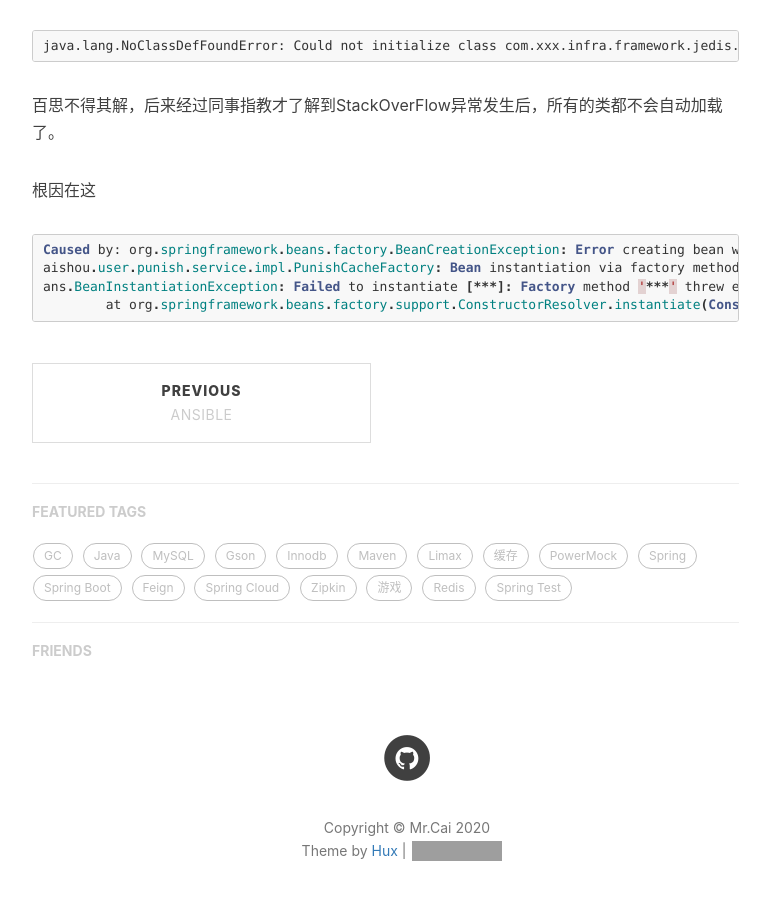
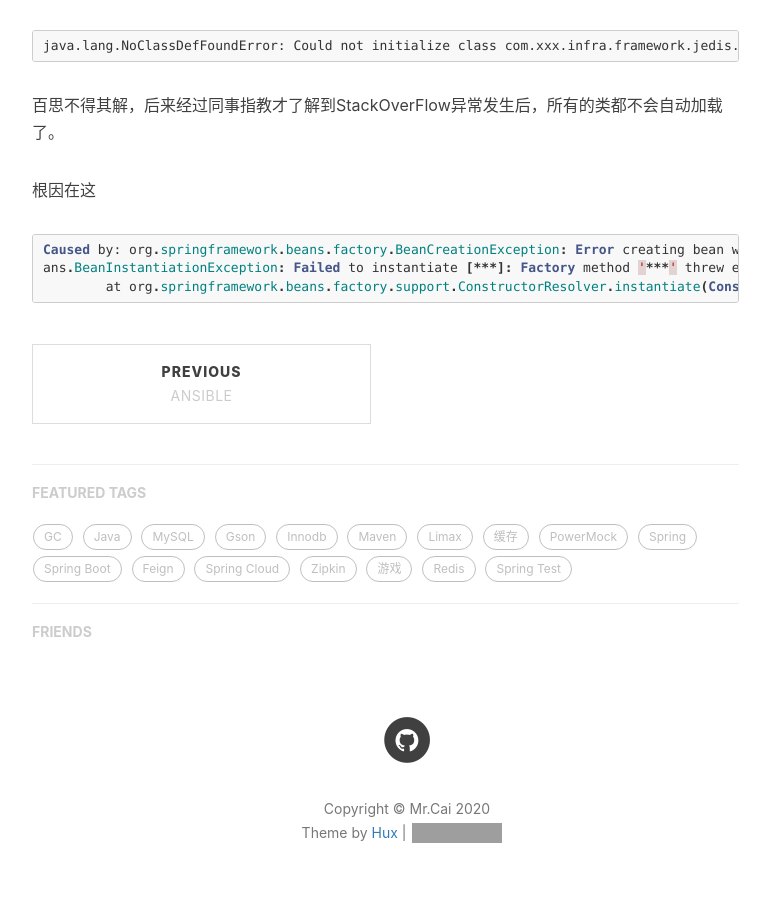
Before and after one commit to SystemOutPrint/systemoutprint.github.io, a Jekyll site: the page built from _posts/2020-06-02-类静态代码块初始化报错.md, in a window 1280 px wide and 900 px high, scrolled down 765 px. Shown: the whole window, without its empty margins (233-1003 px from the left). Built offline with Jekyll 4.4.1, drawn with Linux system fonts in a browser that asks for light colours; nearby versions of some CDN libraries; comment, search, counter and statistics services are not loaded; grey boxes are pictures that could not be loaded.

Commit message:
add 2020-06-02.md

````diff
--- a/_posts/2020-06-02-类静态代码块初始化报错.md
+++ b/_posts/2020-06-02-类静态代码块初始化报错.md
@@ -24,8 +24,7 @@
 根因在这
 
 ```java
-Caused by: org.springframework.beans.factory.BeanCreationException: Error creating bean with name '***' defined in com.ku
-aishou.user.punish.service.impl.PunishCacheFactory: Bean instantiation via factory method failed; nested exception is org.springframework.be
+Caused by: org.springframework.beans.factory.BeanCreationException: Error creating bean with name '***' defined in ***: Bean instantiation via factory method failed; nested exception is org.springframework.be
 ans.BeanInstantiationException: Failed to instantiate [***]: Factory method '***' threw exception; nested exception is java.lang.StackOverflowError
         at org.springframework.beans.factory.support.ConstructorResolver.instantiate(ConstructorResolver.java:627)
 ```
````
